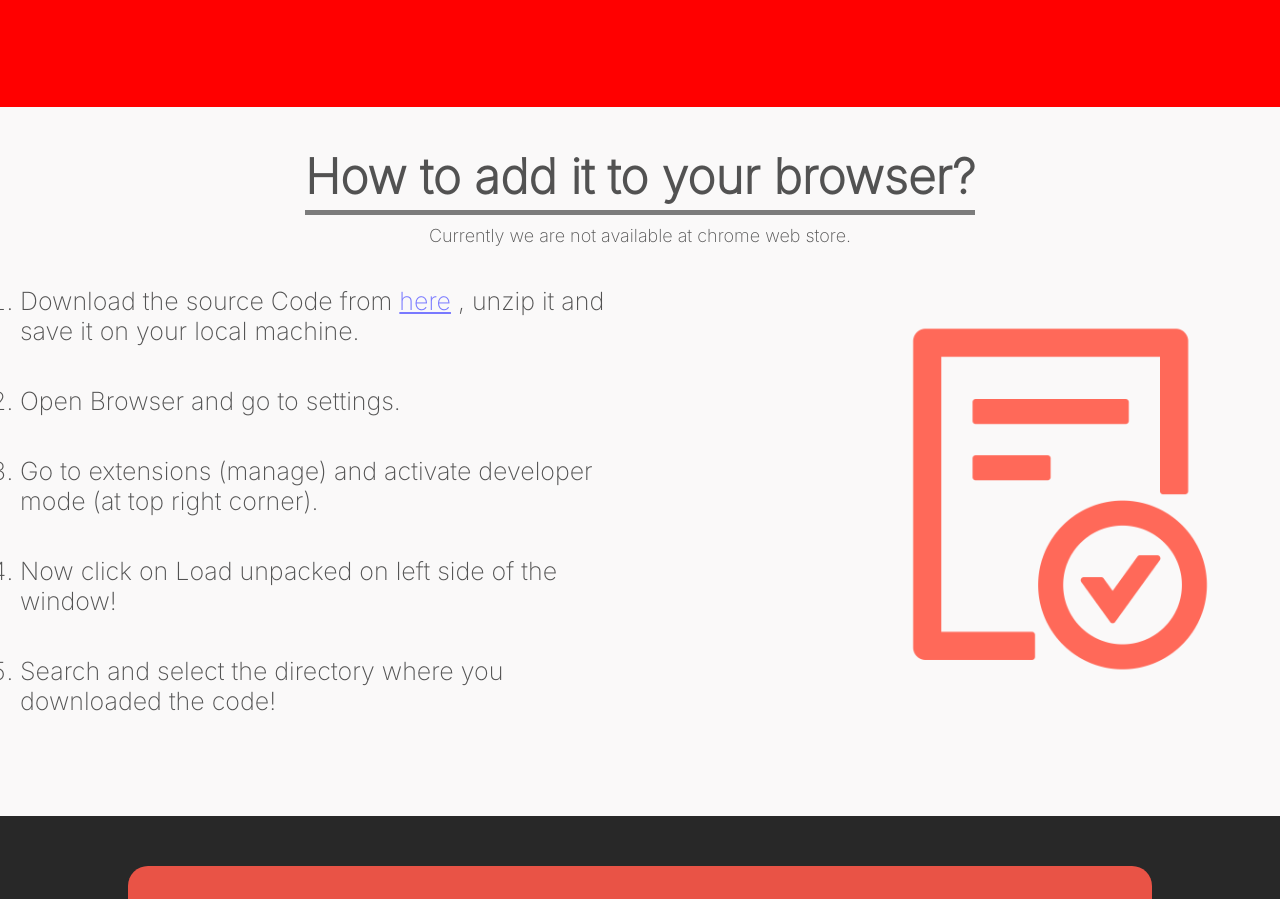
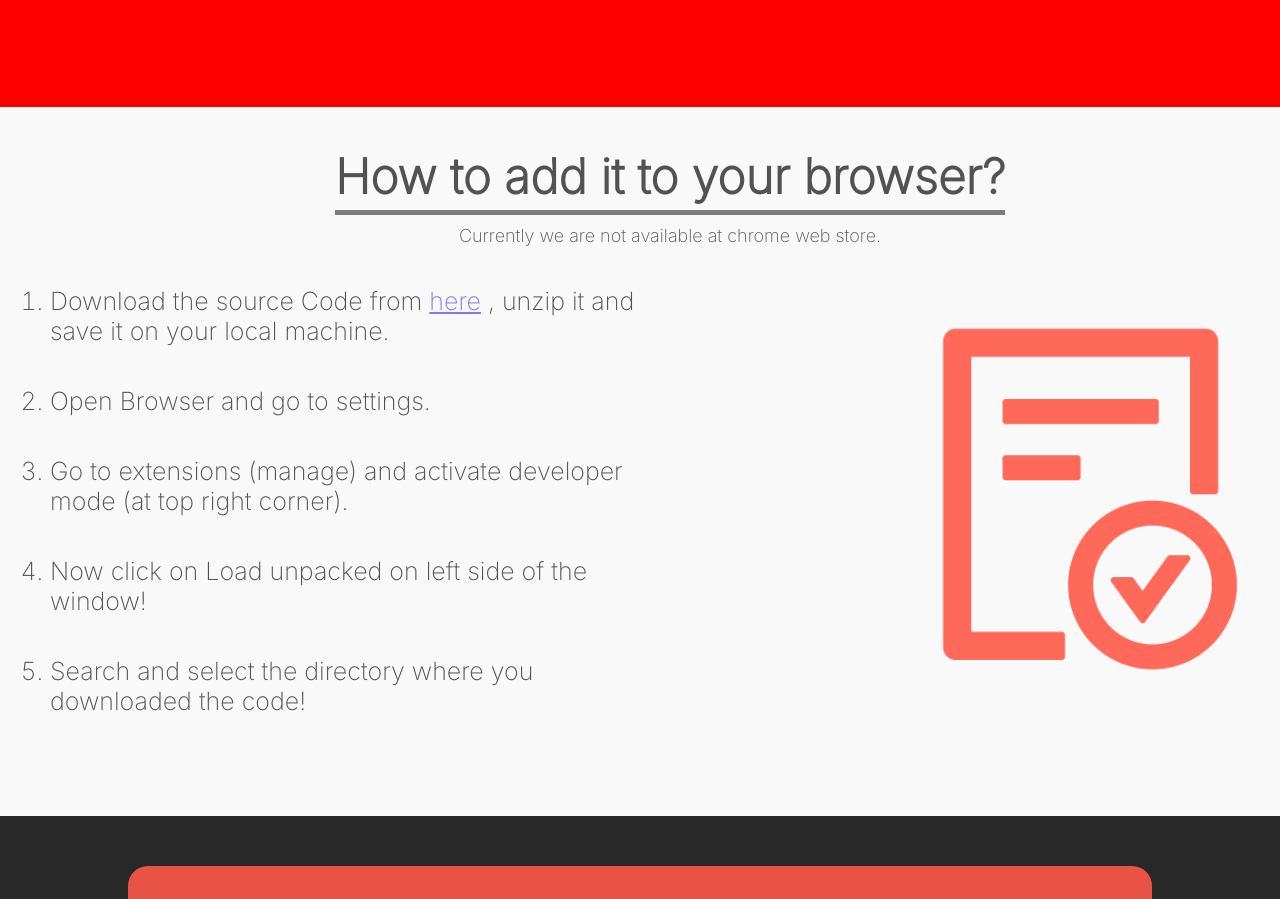
Before and after one commit to Spyware007/YouTube-Timeline-Bookmarker-Product-Page, a React (Create React App) app: page / in a window 1280 px wide. Shown: the part 2060-2959 px from the top of the page. Built offline with nearby package versions, Linux system fonts and the light colour scheme.

Commit message:
responsie done 2

```diff
--- a/src/Components/Extension/Extension.module.css
+++ b/src/Components/Extension/Extension.module.css
@@ -4,7 +4,7 @@
   justify-content: center;
   align-items: center;
   flex-direction: column;
-  margin: 20px 0;
+  margin: 20px 30px;
   padding: 0 20px;
   padding-top: 20px;
   row-gap: 40px;
```
